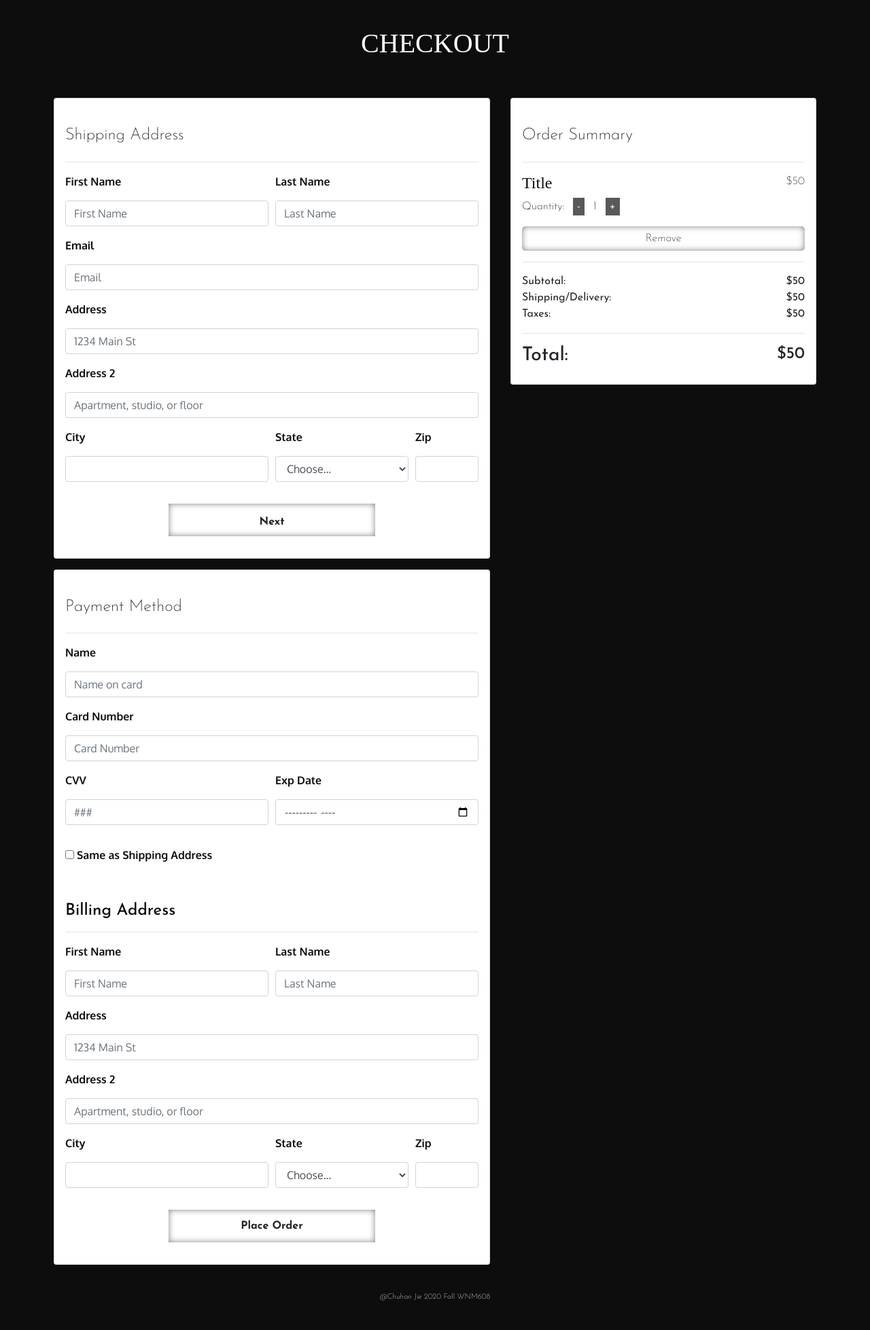
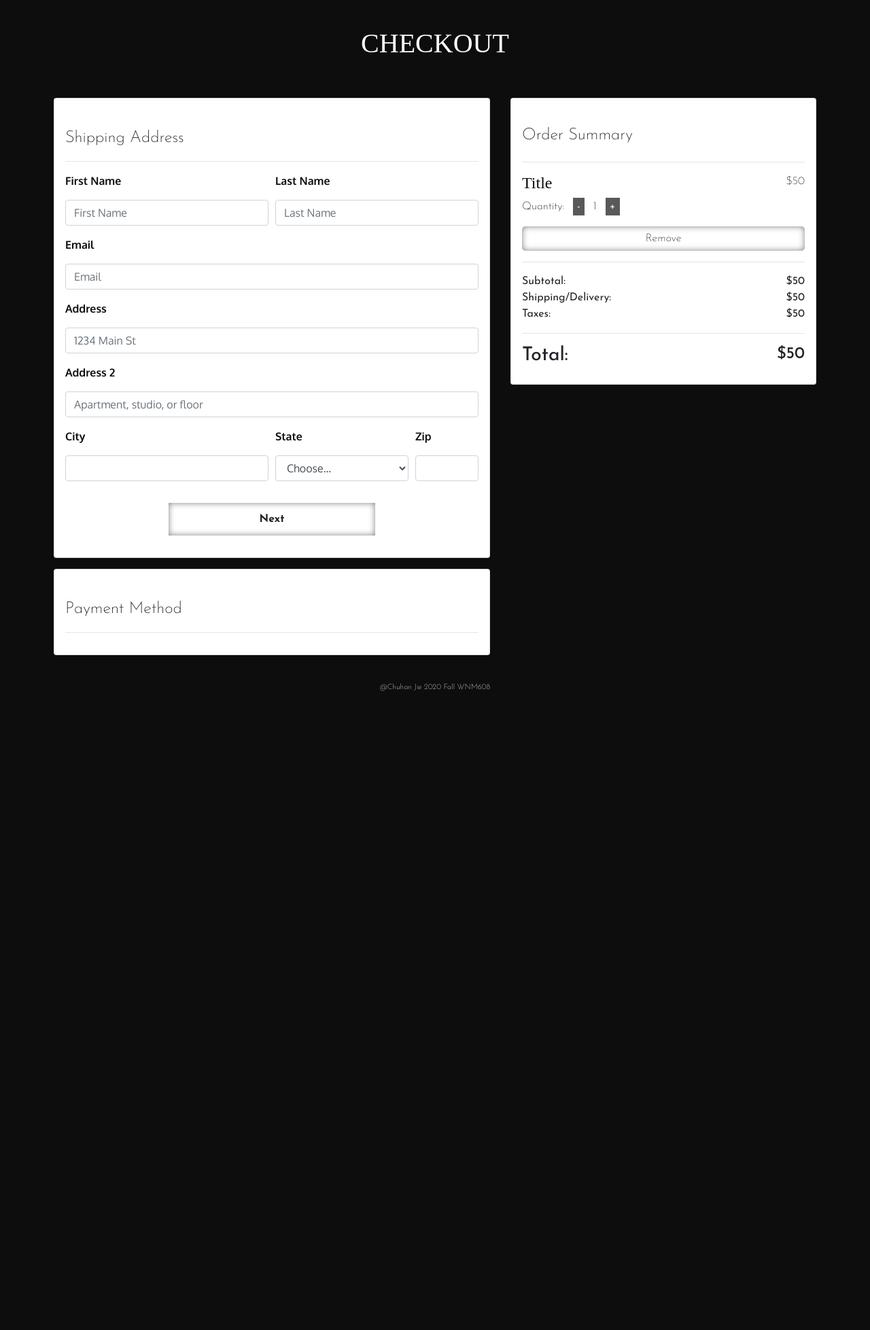
Before and after one commit to jiechuhan/module_2, a PHP site: page /checkout.php in a window 1280 px wide. Shown: the part 147-2104 px from the top of the page at 68% size. After the commit the page ends 1164 px from the top, so only its background shows below. Run offline with PHP 8.4, Linux system fonts and the light colour scheme; some libraries are stand-ins or nearby versions; some web fonts are replaced.

Commit message:
all query done

```diff
--- a/checkout.php
+++ b/checkout.php
@@ -20,11 +20,13 @@
 		<div class="row">
 			<div class="col-sm-7">
 				<div class="card">
-					<h1 class="itemTitle flex-none" style="color: #0D0D0D; text-align: left; font-size: 1.5em; font-weight: 200">Shipping Address</h1>
+
+					<!-- <h1 class="itemTitle flex-none shipAddress" style="color: #0D0D0D; text-align: left; font-size: 1.5em; font-weight: 200">Shipping Address</h1> -->
+					<span class="itemTitle flex-none shipAddress" style="color: #0D0D0D; text-align: left; font-size: 1.5em; font-weight: 200; background-color: transparent; border: none; cursor: pointer;">Shipping Address</span>
 
 					<hr>
 
-					<form>
+					<form class="shippingAddress">
 					 	<div class="form-row">
 					 		<div class="form-group col-md-6">
 						    	<label for="inputFirstName">First Name</label>
@@ -73,17 +75,18 @@
 					  	</div>
 
 					  	<div class="abstract" style="margin: 0px">
-					  		<a href="#paymentMethod" type="submit" class="form-button" style="margin: 2vh auto;"><span>Next</span></a>
+					  		<button class="form-button" style="margin: 2vh auto;" type="button">Next</button>
 					  </div>
 					</form>
 				</div>
 
 				<div class="card" id="paymentMethod">
-					<h1 class="itemTitle flex-none" style="color: #0D0D0D; text-align: left; font-size: 1.5em; font-weight: 200">Payment Method</h1>
+			<!-- 		<h1 class="itemTitle flex-none" style="color: #0D0D0D; text-align: left; font-size: 1.5em; font-weight: 200">Payment Method</h1> -->
+					<span class="itemTitle flex-none payMethod" style="color: #0D0D0D; text-align: left; font-size: 1.5em; font-weight: 200; background-color: transparent; border: none; cursor: pointer;">Payment Method</span>
 
 					<hr>
 
-					<form>
+					<form id="paymentMethodForm" style="display: none;">
 						<div class="form-group">
 						    	<label for="inputName">Name</label>
 						    	<input type="text" class="form-control" id="inputName" placeholder="Name on card">
@@ -237,6 +240,21 @@
                 var inputValue = $(this).attr("value");
                 $("." + inputValue).toggle();
             });
+
+            $('.shipAddress').click(function() {
+            	$('.shippingAddress').slideDown();
+            });
+
+            $('.payMethod').click(function() {
+            	$('#paymentMethodForm').slideDown();
+            })
+
+            $('.abstract').click(function() {
+            	$('.shippingAddress').slideUp();
+            	$('#paymentMethodForm').slideDown();
+            });
+
+
         });
     </script>
 
--- a/css/storetheme.css
+++ b/css/storetheme.css
@@ -244,6 +244,10 @@ h4 {
 	border: 2px solid var(--color-neutral-medium);
 }
 
+.shipAddress:focus {
+	border: none;
+}
+
 .addUp p {
 	font-weight: 400;
 	margin-bottom: 0;
@@ -281,9 +285,9 @@ h4 {
 		margin: 20px;
 	}
 
-	.cart-price {
+/*	.cart-price {
 		display: none;
-	}
+	}*/
 
 	.remove {
 		margin-top: 1vh;
--- a/parts/meta.php
+++ b/parts/meta.php
@@ -15,6 +15,6 @@
 <script src="https://kit.fontawesome.com/b94e5be0e6.js" crossorigin="anonymous"></script>
 
 <!-- JQUERY -->
-<script src="https://code.jquery.com/jquery-3.5.1.slim.min.js" integrity="sha384-DfXdz2htPH0lsSSs5nCTpuj/zy4C+OGpamoFVy38MVBnE+IbbVYUew+OrCXaRkfj" crossorigin="anonymous"></script>
+<script src="https://code.jquery.com/jquery-3.5.1.js" integrity="sha256-QWo7LDvxbWT2tbbQ97B53yJnYU3WhH/C8ycbRAkjPDc=" crossorigin="anonymous"></script>
 <script src="https://cdn.jsdelivr.net/npm/popper.js@1.16.1/dist/umd/popper.min.js" integrity="sha384-9/reFTGAW83EW2RDu2S0VKaIzap3H66lZH81PoYlFhbGU+6BZp6G7niu735Sk7lN" crossorigin="anonymous"></script>
 <script src="https://stackpath.bootstrapcdn.com/bootstrap/4.5.2/js/bootstrap.min.js" integrity="sha384-B4gt1jrGC7Jh4AgTPSdUtOBvfO8shuf57BaghqFfPlYxofvL8/KUEfYiJOMMV+rV" crossorigin="anonymous"></script>
```
Also changed, not shown: cart.php (+12 -2 lines).
